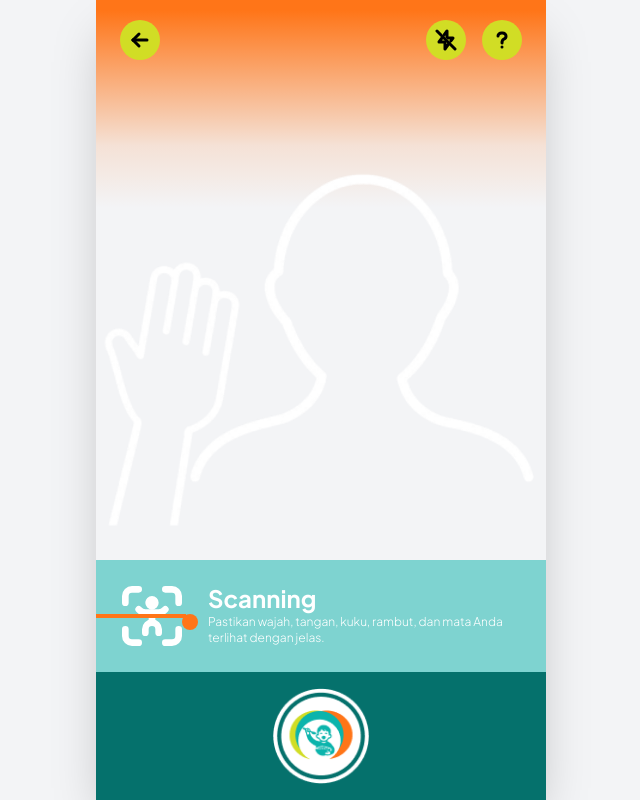
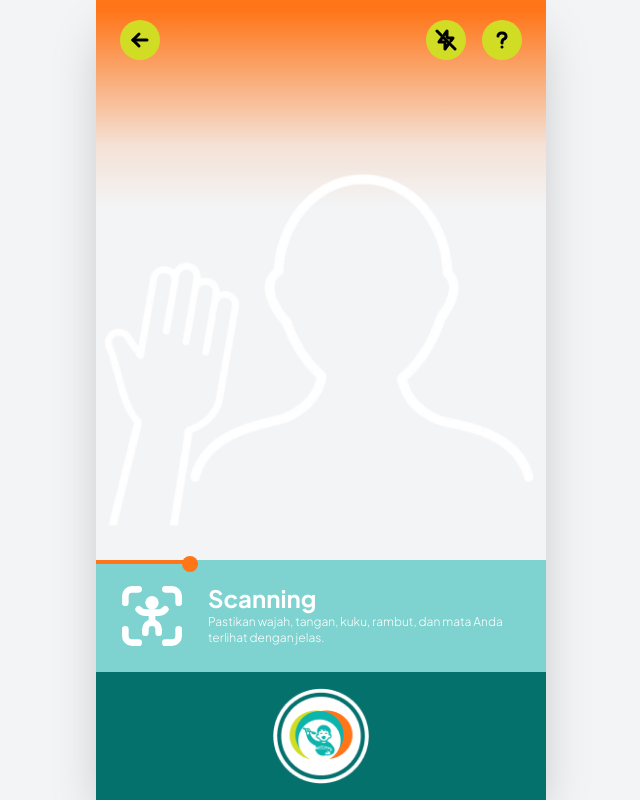
Before and after one commit to absolutepraya/nusantap, a Next.js app: page /scan in a window 1280 px wide. Shown: the whole page, without its empty margins (319-959 px from the left). Built offline with nearby package versions, Linux system fonts and the light colour scheme; no server answers.

Commit message:
openai init

```diff
--- a/next.config.mjs
+++ b/next.config.mjs
@@ -1,4 +1,8 @@
 /** @type {import('next').NextConfig} */
-const nextConfig = {};
+const nextConfig = {
+	env: {
+		OPENAI_API_KEY: process.env.OPENAI_API_KEY,
+	},
+};
 
 export default nextConfig;
--- a/package.json
+++ b/package.json
@@ -3,7 +3,7 @@
 	"version": "1.0.0",
 	"private": true,
 	"scripts": {
-		"dev": "next dev --turbopack",
+		"dev": "next dev",
 		"build": "next build",
 		"start": "next start",
 		"lint": "next lint"
@@ -12,6 +12,7 @@
 		"@tabler/icons-react": "^3.21.0",
 		"firebase": "^11.0.1",
 		"next": "15.0.2",
+		"openai": "^4.70.2",
 		"react": "19.0.0-rc-02c0e824-20241028",
 		"react-dom": "19.0.0-rc-02c0e824-20241028",
 		"react-scrollable-feed": "^2.0.2"
--- a/src/app/questionnaire/page.js
+++ b/src/app/questionnaire/page.js
@@ -5,9 +5,16 @@ import kuisionerLogo from '../../../public/images/kuesioner.png';
 import nusantapLogo from '@/../public/images/nusantap-logo.png';
 import Link from 'next/link';
 import { useViewportHeight } from '@/hooks/useViewportHeight';
+import { useEffect } from 'react';
+import { useProfile } from '@/hooks/useProfile';
 
 export default function Scan() {
 	const isTall = useViewportHeight(888);
+	const { vec, setVec } = useProfile();
+
+	useEffect(() => {
+		console.log('kuis', vec);
+	}, []);
 
 	return (
 		<>
@@ -26,9 +33,7 @@ export default function Scan() {
 				</Link>
 
 				<div className="flex h-full w-auto items-center gap-4 text-sm">
-					<div
-						className="rounded-full bg-[#D1DD25] p-2 cursor-not-allowed"
-					>
+					<div className="cursor-not-allowed rounded-full bg-[#D1DD25] p-2">
 						<IconQuestionMark
 							size={24}
 							strokeWidth={3}
@@ -42,7 +47,7 @@ export default function Scan() {
 					<IconBrandHipchat
 						size={64}
 						strokeWidth={2}
-						className='mt-2'
+						className="mt-2"
 					/>
 					<div className="flex h-full w-full flex-col">
 						<p className="text-3xl font-bold text-white">Kuesioner</p>
@@ -59,12 +64,12 @@ export default function Scan() {
 				</div>
 			</div>
 
-			<div className={`z-2 absolute bottom-0 flex h-auto w-full flex-col items-end gap-8 px-6 py-16 ${isTall ? "rounded-b-3xl" : ""}`}>
+			<div className={`z-2 absolute bottom-0 flex h-auto w-full flex-col items-end gap-8 px-6 py-16 ${isTall ? 'rounded-b-3xl' : ''}`}>
 				<div className="flex w-full flex-col items-start">
 					<img
 						src={nusantapLogo.src}
 						alt="Nusantap"
-						className="h-28 w-auto object-cover mb-3"
+						className="mb-3 h-28 w-auto object-cover"
 					/>
 					<p className="text-xl font-bold">Apakah Anda sering merasa lelah atau lemah tanpa alasan yang jelas?</p>
 				</div>
--- a/src/app/scan/layout.js
+++ b/src/app/scan/layout.js
@@ -1,7 +1,3 @@
 export default function ScanLayout({ children }) {
-    return (
-        <div className="relative h-full max-h-[888px] w-full max-w-[450px] rounded-b-3xl shadow-2xl">
-            {children}
-        </div>
-    );
+	return <div className="relative h-full max-h-[888px] w-full max-w-[450px] rounded-b-3xl shadow-2xl">{children}</div>;
 }
--- a/src/app/scan/page.js
+++ b/src/app/scan/page.js
@@ -1,19 +1,19 @@
 /* eslint-disable @next/next/no-img-element */
 'use client';
-import { useContext, useEffect, useRef, useState } from 'react';
+import { useEffect, useRef, useState } from 'react';
 import Link from 'next/link';
 import { IconArrowLeft, IconBodyScan, IconBoltOff, IconQuestionMark } from '@tabler/icons-react';
 import nusantapLogo from '@/../public/images/nusantap-logo.png';
 import guide from '@/../public/images/guide.png';
-import { ProfileContext } from '@/contexts/ProfileContext';
 import { useViewportHeight } from '@/hooks/useViewportHeight';
+import { useProfile } from '@/hooks/useProfile';
 
 export default function Scan() {
 	const videoRef = useRef(null);
 	const canvasRef = useRef(null);
 	const [screenshot, setScreenshot] = useState(null);
 	const [uploadedUrl, setUploadedUrl] = useState(null);
-	const { profileData, setProfileData } = useContext(ProfileContext);
+	const { vec, setVec } = useProfile();
 	const isTall = useViewportHeight(888);
 
 	useEffect(() => {
@@ -42,11 +42,8 @@ export default function Scan() {
 
 			if (response.ok) {
 				const data = await response.json();
-				console.log(data);
-				setProfileData({
-					...profileData,
-					vec: data.vec,
-				});
+				console.log('data', data);
+				setVec(data.vec);
 			}
 		} catch (error) {
 			console.error('Error uploading image:', error);
@@ -80,12 +77,11 @@ export default function Scan() {
 				console.log(uploadResult);
 				setUploadedUrl(uploadResult.url);
 				console.log('Image uploaded successfully:', uploadResult.url);
-				setProfileData({
-					...profileData,
-					image_url: uploadResult.url,
-				});
 
-				handleUploadImage(uploadResult.url);
+				await handleUploadImage(uploadResult.url);
+
+				// Redirect to the next page
+				// window.location.href = '/questionnaire';
 			}
 		} catch (error) {
 			console.error('Error uploading to Cloudinary:', error);
@@ -170,12 +166,12 @@ export default function Scan() {
 				</div>
 			</div>
 
-			<div className={`absolute bottom-0 z-10 h-60 w-full bg-[#0BB4AC80] ${isTall ? 'rounded-b-3xl' : ''} overflow-hidden`}>
+			<div className={`absolute bottom-0 z-10 h-60 w-full bg-[#0BB4AC80] ${isTall ? 'rounded-b-3xl' : ''}`}>
 				<div className="relative h-full w-full">
 					<div className="flex h-auto w-full items-center justify-start px-4 py-4">
-						<div className="absolute left-0 top-[-1] h-1 w-1/5 bg-[#FF7518]">
+						<div className="absolute left-0 top-0 h-1 w-1/5 bg-[#FF7518]">
 							<div className="relative z-50 h-full w-full">
-								<div className="absolute left-[95%] top-[-6] h-4 w-4 rounded-full bg-[#FF7518]"></div>
+								<div className="absolute -top-1 left-[95%] z-[100] h-4 w-4 rounded-full bg-[#FF7518]"></div>
 							</div>
 						</div>
 						<div>
--- a/src/contexts/ProfileContext.js
+++ b/src/contexts/ProfileContext.js
@@ -2,8 +2,8 @@
 // contexts/ProfileContext.js
 import { createContext, useContext, useState } from 'react';
 
-// Create the context with initial values
-export const ProfileContext = createContext();
+// Create the context
+export const ProfileContext = createContext(undefined);
 
 // Create a provider component
 export function ProfileProvider({ children }) {
@@ -12,15 +12,14 @@ export function ProfileProvider({ children }) {
 		vec: [],
 		id: '',
 	});
+	const [vec, setVec] = useState([]);
+	// Create a value object that includes both state and setter
+	const value = {
+		profileData,
+		vec,
+		setVec,
+		setProfileData,
+	};
 
-	return (
-		<ProfileContext.Provider
-			value={{
-				profileData,
-				setProfileData,
-			}}
-		>
-			{children}
-		</ProfileContext.Provider>
-	);
+	return <ProfileContext.Provider value={value}>{children}</ProfileContext.Provider>;
 }
--- /dev/null
+++ b/src/hooks/useProfile.js
@@ -0,0 +1,13 @@
+'use client';
+
+import { ProfileContext } from '@/contexts/ProfileContext';
+import { useContext } from 'react';
+
+// Custom hook for using the profile context
+export function useProfile() {
+	const context = useContext(ProfileContext);
+	if (context === undefined) {
+		throw new Error('useProfile must be used within a ProfileProvider');
+	}
+	return context;
+}
```
Also changed, not shown: 1 other file (tests, documents, lock files or other folders).
